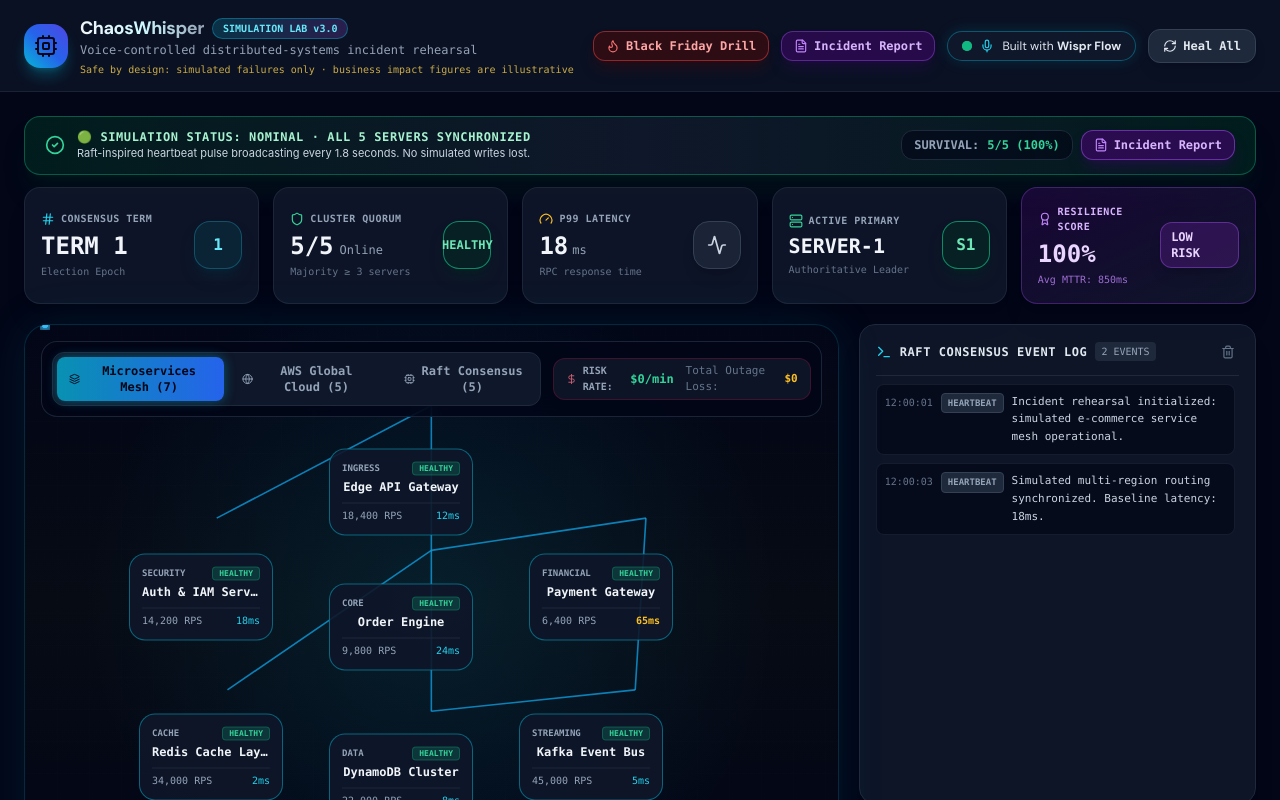
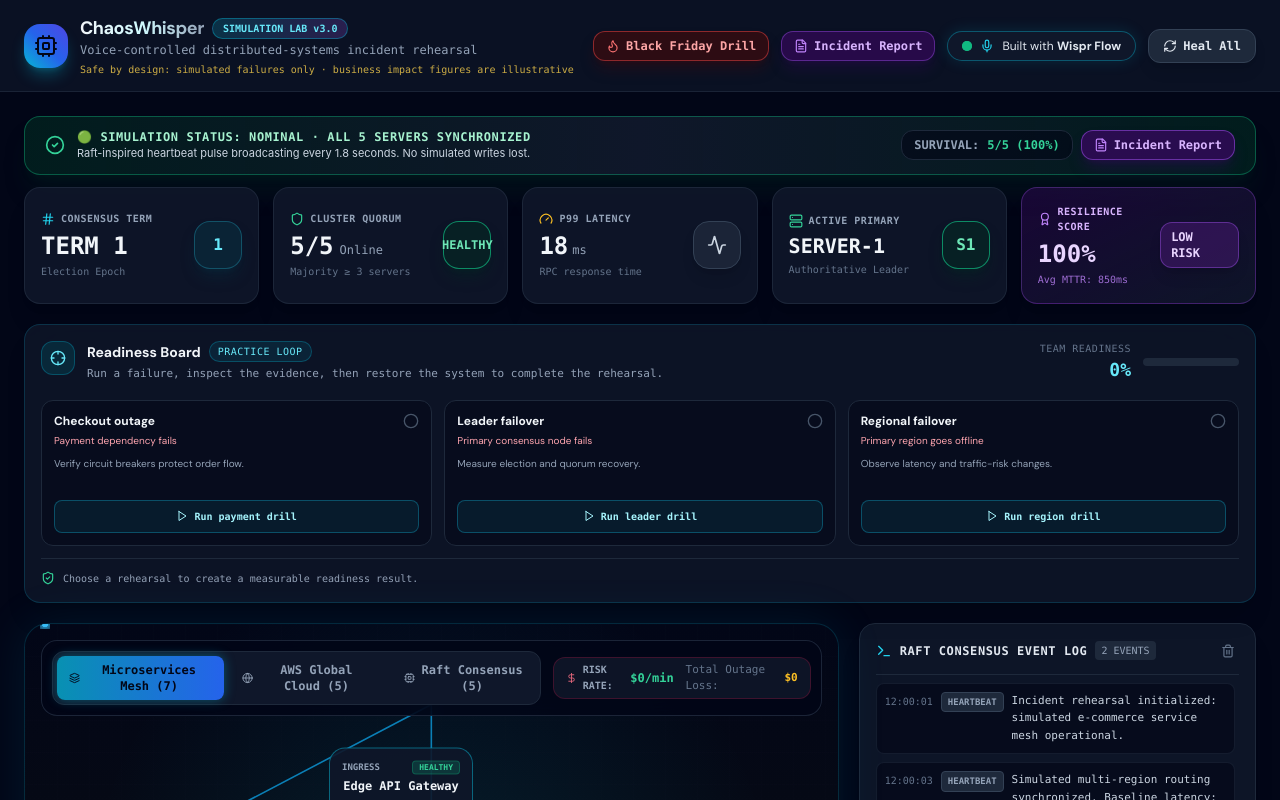
Before and after one commit to soumyalimje/ChaosWhisper, a React (Vite) app: page / in a window 1280 px wide. Shown: the top 800 px of the page. Built offline with nearby package versions, Linux system fonts and the light colour scheme.

Commit message:
feat: add readiness rehearsal workflow

```diff
--- a/src/App.jsx
+++ b/src/App.jsx
@@ -5,6 +5,7 @@ import MetricsPanel from './components/MetricsPanel';
 import EventLog from './components/EventLog';
 import PostMortemModal from './components/PostMortemModal';
 import RealWorldProbe from './components/RealWorldProbe';
+import ReadinessBoard from './components/ReadinessBoard';
 import { soundFX } from './utils/audioEffects';
 import { aiVoice } from './utils/aiVoice';
 import { Cpu, Mic, RefreshCw, FileText, Globe, Layers, Flame, DollarSign } from 'lucide-react';
@@ -55,6 +56,8 @@ export default function App() {
   const [showRealWorldProbe, setShowRealWorldProbe] = useState(false);
   const [mttrHistory, setMttrHistory] = useState([850, 920, 780]);
   const [totalDowntimeLoss, setTotalDowntimeLoss] = useState(0);
+  const [activeScenario, setActiveScenario] = useState(null);
+  const [completedScenarios, setCompletedScenarios] = useState([]);
 
   const [logs, setLogs] = useState([
     { id: 1, time: '12:00:01', type: 'HEARTBEAT', message: 'Incident rehearsal initialized: simulated e-commerce service mesh operational.' },
@@ -89,6 +92,21 @@ export default function App() {
       { id: Date.now() + Math.random(), time: timeStr, type, message }
     ]);
   }, []);
+
+  const runReadinessScenario = useCallback((scenario) => {
+    setActiveScenario(scenario.id);
+    addLog('CHAOS', `READINESS DRILL: ${scenario.label} started. Objective: ${scenario.objective}`);
+    handleExecuteAction(scenario.action.type, scenario.action.payload, scenario.action.voice);
+  }, [addLog]);
+
+  const completeReadinessScenario = useCallback(() => {
+    handleExecuteAction('HEAL_ALL', null, 'Readiness drill: Restore and complete');
+    if (activeScenario) {
+      setCompletedScenarios((prev) => prev.includes(activeScenario) ? prev : [...prev, activeScenario]);
+      addLog('RECOVERY', `READINESS DRILL COMPLETE: ${activeScenario} evidence recorded.`);
+      setActiveScenario(null);
+    }
+  }, [activeScenario, addLog]);
 
   // Financial Loss Calculation per minute
   let financialLossPerMin = 0;
@@ -637,6 +655,13 @@ export default function App() {
           onOpenReport={() => setShowReportModal(true)}
         />
 
+        <ReadinessBoard
+          activeScenario={activeScenario}
+          completedScenarios={completedScenarios}
+          onRunScenario={runReadinessScenario}
+          onHeal={completeReadinessScenario}
+        />
+
         {/* Read-only HTTP probe panel (when toggled) */}
         {showRealWorldProbe && (
           <RealWorldProbe onLogEvent={addLog} />
@@ -693,6 +718,7 @@ export default function App() {
         logs={logs}
         mttrHistory={mttrHistory}
         resiliencyScore={resiliencyScore}
+        completedScenarios={completedScenarios}
       />
 
       {/* Footer */}
--- a/src/components/PostMortemModal.jsx
+++ b/src/components/PostMortemModal.jsx
@@ -1,7 +1,7 @@
 import React, { useState } from 'react';
 import { FileText, Copy, Check, Download, X, ShieldAlert, Award, Clock, ArrowRight } from 'lucide-react';
 
-export function generatePostMortemContent({ nodes, term, logs, mttrHistory, resiliencyScore }) {
+export function generatePostMortemContent({ nodes, term, logs, mttrHistory, resiliencyScore, completedScenarios = [] }) {
   const dateStr = new Date().toISOString();
   const leader = nodes.find((n) => n.role === 'LEADER' && n.status === 'ONLINE');
   const onlineCount = nodes.filter((n) => n.status === 'ONLINE').length;
@@ -25,6 +25,7 @@ During this rehearsal, the browser simulation was subjected to voice- or text-tr
 * **Current Operational Leader:** Server ${leader ? leader.id : 'N/A (Election In Flight)'}
 * **Cluster Quorum Health:** ${onlineCount}/5 nodes operational (${Math.round((onlineCount / 5) * 100)}%)
 * **Average Mean Time to Recovery (MTTR):** ${avgMttr}ms (measured within this rehearsal)
+* **Readiness Scenarios Completed:** ${completedScenarios.length}/3
 
 ---
 
@@ -53,12 +54,12 @@ ${logs.slice(-10).map((l) => `| ${l.time} | \`${l.type}\` | ${l.message} |`).joi
 `;
 }
 
-export default function PostMortemModal({ isOpen, onClose, nodes, term, logs, mttrHistory, resiliencyScore }) {
+export default function PostMortemModal({ isOpen, onClose, nodes, term, logs, mttrHistory, resiliencyScore, completedScenarios = [] }) {
   const [copied, setCopied] = useState(false);
 
   if (!isOpen) return null;
 
-  const markdownContent = generatePostMortemContent({ nodes, term, logs, mttrHistory, resiliencyScore });
+  const markdownContent = generatePostMortemContent({ nodes, term, logs, mttrHistory, resiliencyScore, completedScenarios });
 
   const handleCopy = () => {
     navigator.clipboard.writeText(markdownContent);
--- /dev/null
+++ b/src/components/ReadinessBoard.jsx
@@ -0,0 +1,109 @@
+import React from 'react';
+import { ArrowRight, CheckCircle2, Circle, Crosshair, Play, RotateCcw, ShieldCheck } from 'lucide-react';
+
+const SCENARIOS = [
+  {
+    id: 'payment-failure',
+    label: 'Checkout outage',
+    impact: 'Payment dependency fails',
+    objective: 'Verify circuit breakers protect order flow.',
+    actionLabel: 'Run payment drill',
+    action: { type: 'CRASH_SERVICE', payload: 'payments', voice: 'Scenario: Payment dependency failure' }
+  },
+  {
+    id: 'leader-election',
+    label: 'Leader failover',
+    impact: 'Primary consensus node fails',
+    objective: 'Measure election and quorum recovery.',
+    actionLabel: 'Run leader drill',
+    action: { type: 'CRASH_LEADER', payload: null, voice: 'Scenario: Leader failover' }
+  },
+  {
+    id: 'regional-failover',
+    label: 'Regional failover',
+    impact: 'Primary region goes offline',
+    objective: 'Observe latency and traffic-risk changes.',
+    actionLabel: 'Run region drill',
+    action: { type: 'CRASH_REGION', payload: 'us-east-1', voice: 'Scenario: Regional failover' }
+  }
+];
+
+export { SCENARIOS };
+
+export default function ReadinessBoard({ activeScenario, completedScenarios, onRunScenario, onHeal }) {
+  const completedCount = completedScenarios.length;
+  const readiness = Math.round((completedCount / SCENARIOS.length) * 100);
+  const active = SCENARIOS.find((scenario) => scenario.id === activeScenario);
+
+  return (
+    <section className="border border-cyan-500/20 bg-slate-900/80 rounded-2xl p-4 shadow-xl backdrop-blur-xl">
+      <div className="flex flex-col md:flex-row md:items-center justify-between gap-3 mb-4">
+        <div className="flex items-start gap-3">
+          <div className="p-2 rounded-xl bg-cyan-950/70 border border-cyan-500/30 text-cyan-300">
+            <Crosshair className="w-4 h-4" />
+          </div>
+          <div>
+            <div className="flex items-center gap-2">
+              <h2 className="text-sm font-bold text-slate-100">Readiness Board</h2>
+              <span className="text-[10px] font-mono uppercase tracking-wider text-cyan-300 bg-cyan-500/10 border border-cyan-500/30 rounded-full px-2 py-0.5">
+                Practice loop
+              </span>
+            </div>
+            <p className="text-[11px] text-slate-400 font-mono mt-1">
+              Run a failure, inspect the evidence, then restore the system to complete the rehearsal.
+            </p>
+          </div>
+        </div>
+        <div className="flex items-center gap-3 font-mono">
+          <div className="text-right">
+            <div className="text-[10px] uppercase tracking-wider text-slate-500">Team readiness</div>
+            <div className="text-lg font-bold text-cyan-300">{readiness}%</div>
+          </div>
+          <div className="w-24 h-2 rounded-full bg-slate-800 overflow-hidden">
+            <div className="h-full rounded-full bg-cyan-400 transition-all duration-500" style={{ width: `${readiness}%` }} />
+          </div>
+        </div>
+      </div>
+
+      <div className="grid grid-cols-1 md:grid-cols-3 gap-3">
+        {SCENARIOS.map((scenario) => {
+          const isComplete = completedScenarios.includes(scenario.id);
+          const isActive = activeScenario === scenario.id;
+          return (
+            <div key={scenario.id} className={`rounded-xl border p-3 transition-colors ${isActive ? 'border-cyan-400/70 bg-cyan-950/20' : 'border-slate-800 bg-slate-950/50'}`}>
+              <div className="flex items-start justify-between gap-2">
+                <div>
+                  <div className="text-xs font-bold text-slate-100">{scenario.label}</div>
+                  <div className="text-[10px] text-rose-300 mt-1">{scenario.impact}</div>
+                </div>
+                {isComplete ? <CheckCircle2 className="w-4 h-4 text-emerald-400 shrink-0" /> : <Circle className="w-4 h-4 text-slate-600 shrink-0" />}
+              </div>
+              <p className="text-[10px] leading-relaxed text-slate-400 mt-2 min-h-8">{scenario.objective}</p>
+              <button
+                onClick={() => onRunScenario(scenario)}
+                className="mt-3 w-full flex items-center justify-center gap-1.5 rounded-lg border border-cyan-700/60 bg-cyan-950/40 hover:bg-cyan-900/60 text-cyan-200 px-2 py-2 text-[10px] font-mono font-bold transition-colors"
+              >
+                <Play className="w-3 h-3" />
+                {isComplete ? 'Run again' : scenario.actionLabel}
+              </button>
+            </div>
+          );
+        })}
+      </div>
+
+      <div className="mt-3 flex flex-col sm:flex-row sm:items-center justify-between gap-2 border-t border-slate-800 pt-3">
+        <div className="flex items-center gap-2 text-[10px] font-mono text-slate-400">
+          <ShieldCheck className="w-3.5 h-3.5 text-emerald-400" />
+          {active ? `Active: ${active.label}. Restore after the drill to record evidence.` : 'Choose a rehearsal to create a measurable readiness result.'}
+        </div>
+        {activeScenario && (
+          <button onClick={onHeal} className="flex items-center justify-center gap-1.5 rounded-lg bg-emerald-950/60 border border-emerald-600/60 text-emerald-200 px-3 py-2 text-[10px] font-mono font-bold hover:bg-emerald-900/70 transition-colors">
+            <RotateCcw className="w-3 h-3" />
+            Restore & complete
+            <ArrowRight className="w-3 h-3" />
+          </button>
+        )}
+      </div>
+    </section>
+  );
+}
```
Also changed, not shown: 1 other file (tests, documents, lock files or other folders).
